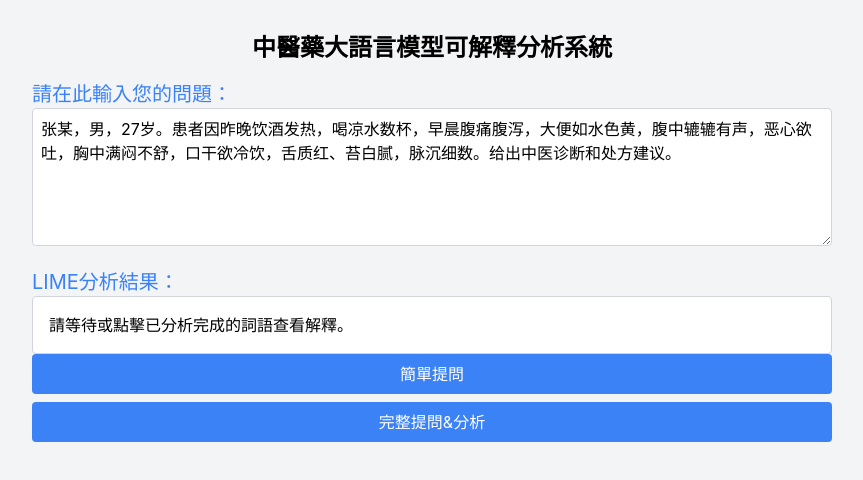
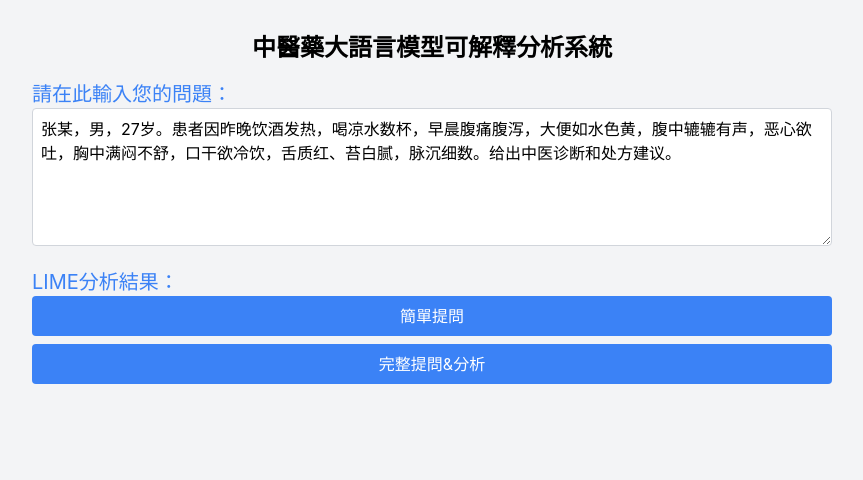
Before and after one commit to CISC7021-Group-66/web_explain_tcm_llm, a React (Create React App) app: page / in a window 1280 px wide. Shown: the top 480 px of the page, without its empty margins (208-1071 px from the left). Built offline with nearby package versions, Linux system fonts and the light colour scheme.

Commit message:
:lipstick: 繼續更新詞語解釋的UI樣式

```diff
--- a/src/App.js
+++ b/src/App.js
@@ -218,11 +218,12 @@ function App() {
           )}
 
           {/* 詞語解釋 */}
+          {result.length > 0 && (
             <div
               className="flex-1 p-4 border border-gray-300 rounded bg-white
               transition-all duration-300 hover:shadow-xl ease-in-out"
             >
-            {result.length > 0 && focusWord && focusIdx != -1
+              {focusWord && focusIdx != -1
                 ? result[focusIdx].word +
                   " 對問診回答的影響度：" +
                   result[focusIdx].weight +
@@ -230,6 +231,7 @@ function App() {
                   result[focusIdx].response
                 : "請等待或點擊已分析完成的詞語查看解釋。"}
             </div>
+          )}
         </div>
 
         {/* 模型回答 */}
```
Lines whose indentation alone changed are shown as unchanged.
